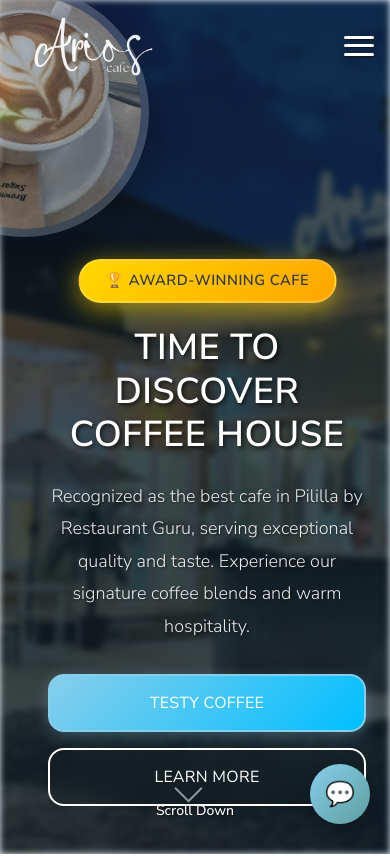
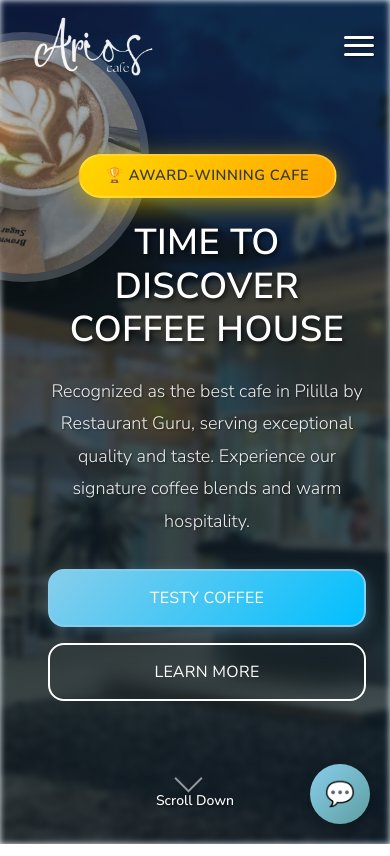
Before and after one commit to Ayzieldev/Arios-Landing-Page, a React (Create React App) app: page / in a window 390 px wide. Shown: the top 856 px of the page. Built offline with nearby package versions, Linux system fonts and the light colour scheme; no server answers.

Commit message:
fix hero section text on mobile

```diff
--- a/src/styles/components/_hero.scss
+++ b/src/styles/components/_hero.scss
@@ -43,7 +43,7 @@
   &__content {
     @include flex-between;
     align-items: flex-start;
-    gap: 10rem;
+    gap: 8rem;
     width: 100%;
     position: relative;
     z-index: 2;
@@ -69,7 +69,8 @@
       max-width: 100%;
       order: 2;
       padding-left: $spacing-lg;
-      margin-top: 100px;
+      margin-top: 0px;
+      transform: translateY(-50px);
     }
   }
 
```
